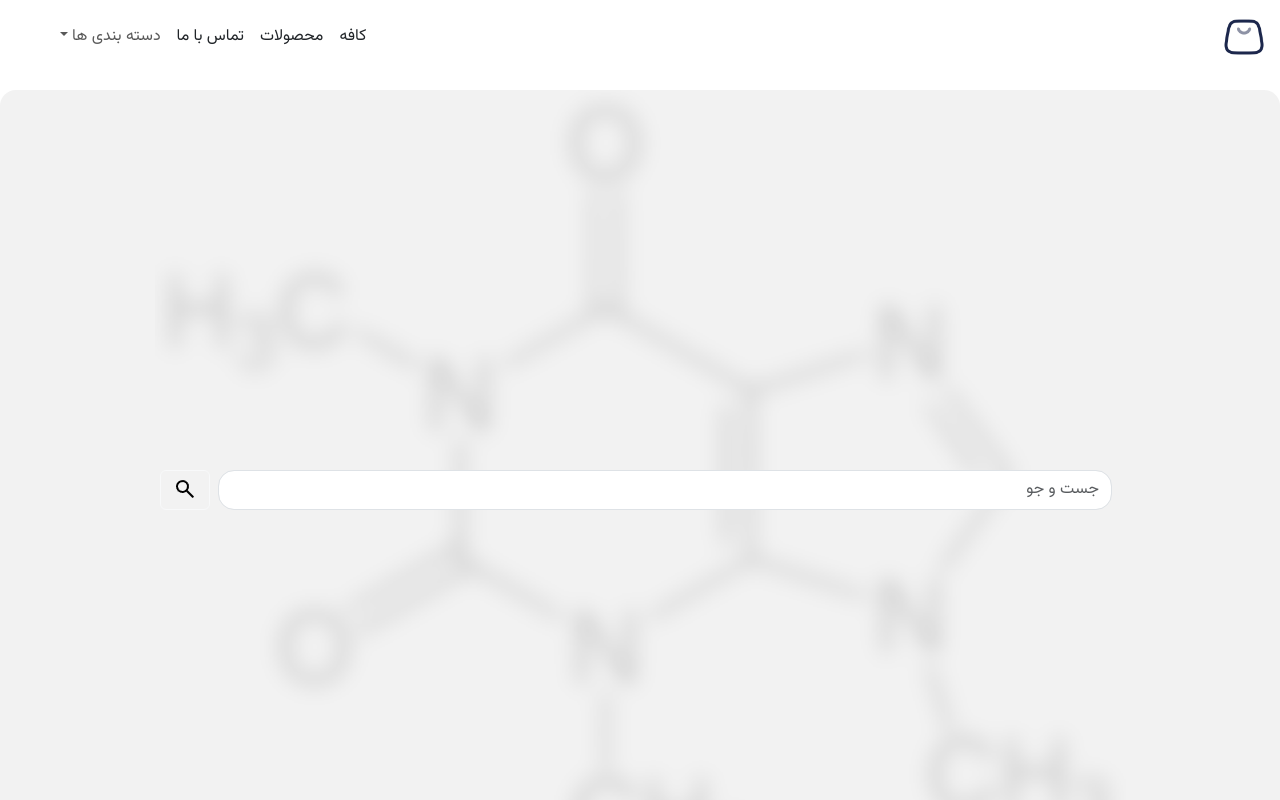
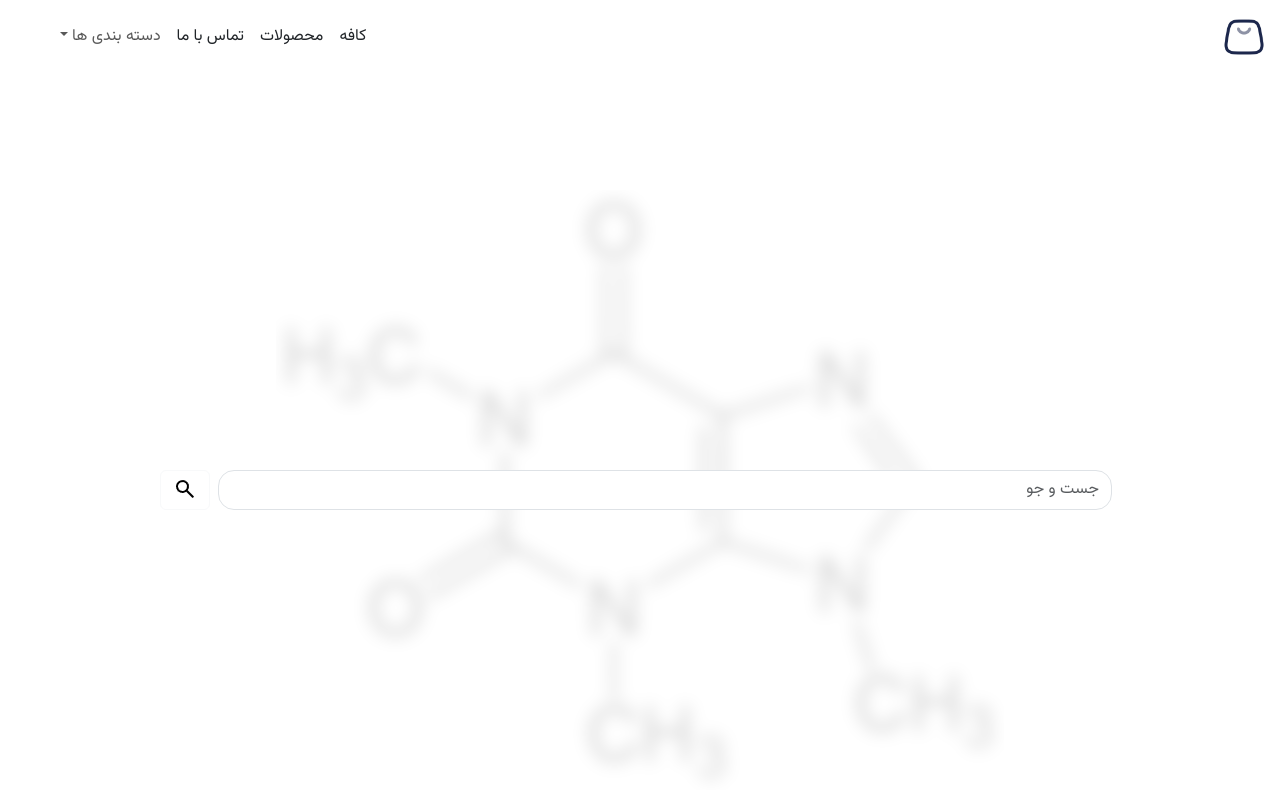
Before and after one commit to Alihaghayegh/OnlineShop-app, a React (Vite) app in the folder frontend/: page / in a window 1280 px wide. Shown: the top 800 px of the page. Built offline with nearby package versions, Linux system fonts and the light colour scheme.

Commit message:
background color for hero section deleted

```diff
--- a/frontend/src/routes/root/root.css
+++ b/frontend/src/routes/root/root.css
@@ -9,10 +9,9 @@
 
 .first-page-content {
   height: 100vh;
-  background-color: #f2f2f2;
   background-image: url("../../assets/image/coffeineFormulaBlur.png");
   background-repeat: no-repeat;
-  background-size: contain;
+  background-size: auto;
   background-position: center;
   margin: 0;
 }
```
